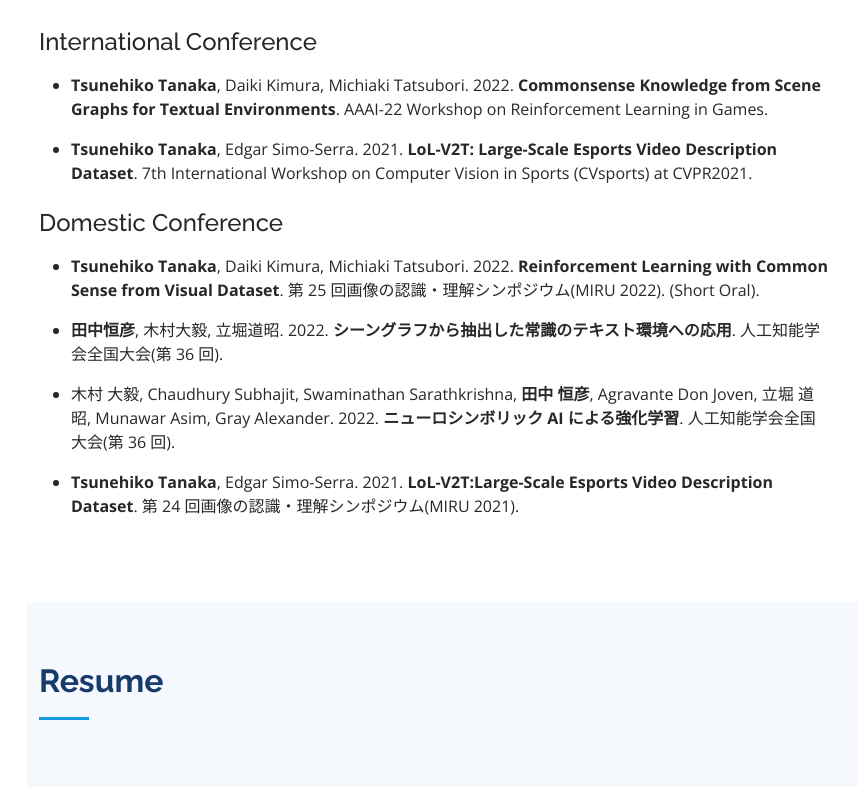
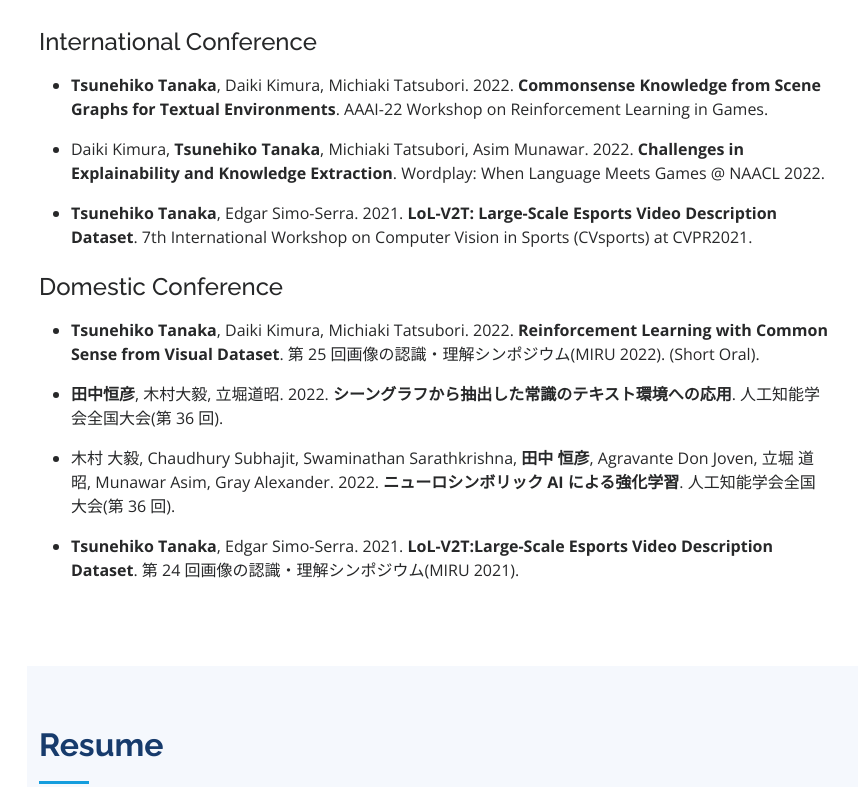
Before and after one commit to tsunehiko/tsunehiko.github.io, a plain HTML site: page index.html in a window 1280 px wide. Shown: the part 1360-2147 px from the top of the page, without its empty margins (273-1131 px from the left). Drawn offline with nearby package versions, Linux system fonts and the light colour scheme.

Commit message:
add a paper

```diff
--- a/index.html
+++ b/index.html
@@ -163,6 +163,7 @@
             <h4>International Conference</h4>
             <ul>
               <div class="py-lg-2 content"><li><b>Tsunehiko Tanaka</b>, Daiki Kimura, Michiaki Tatsubori. 2022. <b>Commonsense Knowledge from Scene Graphs for Textual Environments</b>. AAAI-22 Workshop on Reinforcement Learning in Games.</li></div>
+              <div class="py-lg-2 content"><li>Daiki Kimura, <b>Tsunehiko Tanaka</b>, Michiaki Tatsubori, Asim Munawar. 2022. <b>Challenges in Explainability and Knowledge Extraction</b>. Wordplay: When Language Meets Games @ NAACL 2022.</li></div>
               <div class="py-lg-2 content"><li><b>Tsunehiko Tanaka</b>, Edgar Simo-Serra. 2021. <b>LoL-V2T: Large-Scale Esports Video Description Dataset</b>. 7th International Workshop on Computer Vision in Sports (CVsports) at CVPR2021.</li></div>
             </ul>
           </div>
```
